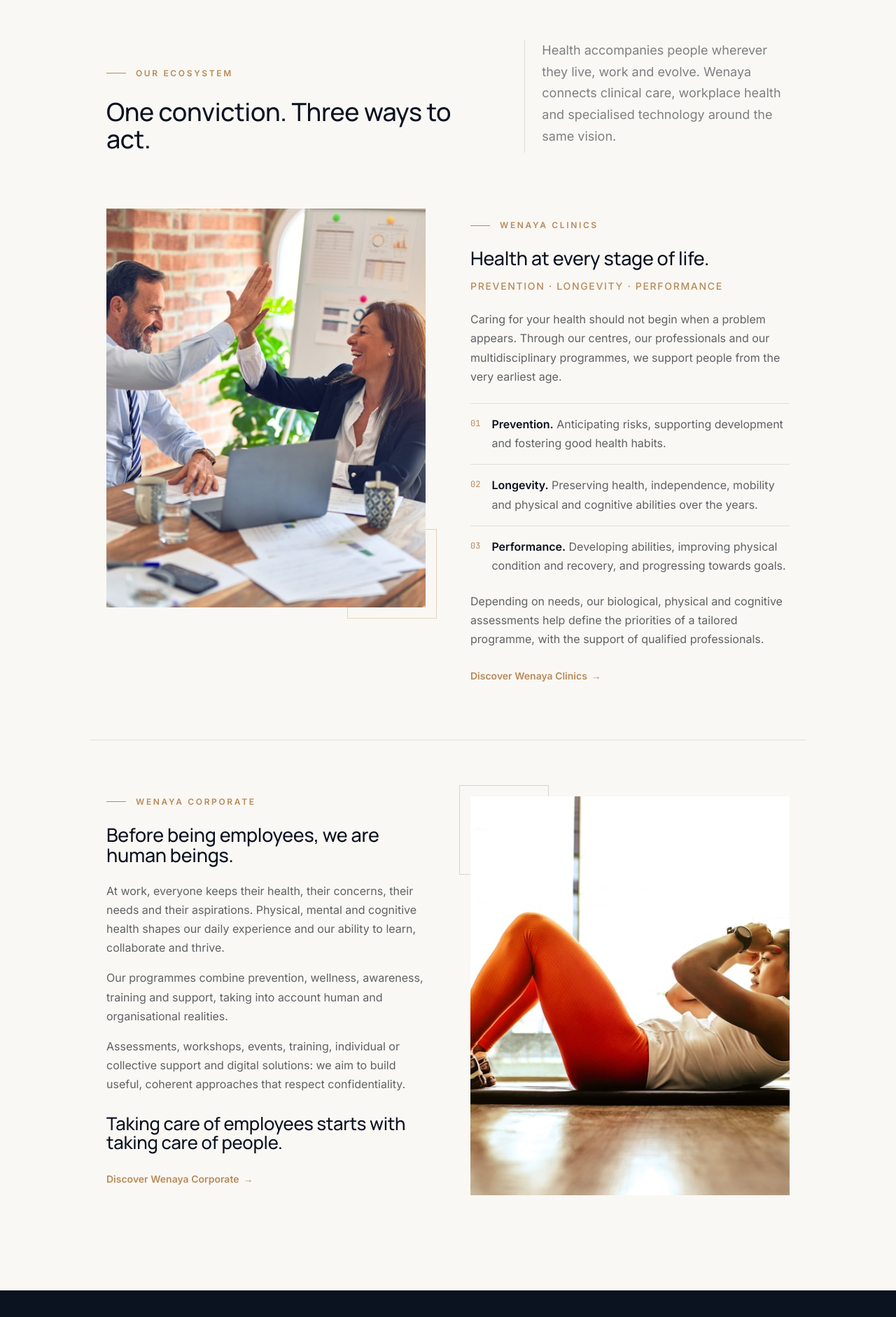
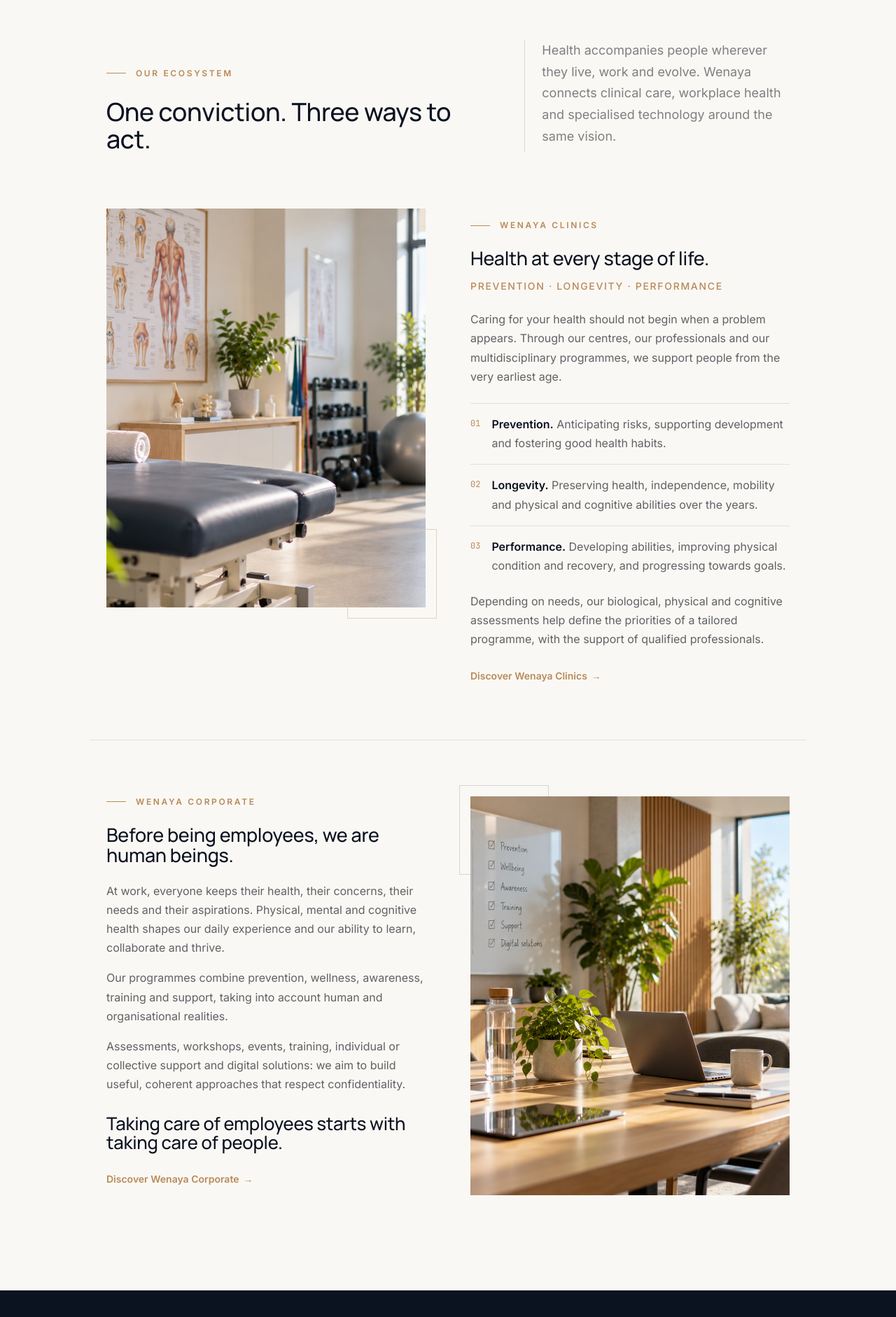
Before and after one commit to Badr-ma/wenaya, a Next.js app: page /en/about-us in a window 1280 px wide. Shown: the part 1937-3819 px from the top of the page at 70% size. Built offline with nearby package versions, Linux system fonts and the light colour scheme; no server answers.

Commit message:
chore(about): update corporate and clinic imagery

```diff
--- a/src/components/about/APropos.tsx
+++ b/src/components/about/APropos.tsx
@@ -141,7 +141,7 @@
     closing:
       "Selon les besoins, nos bilans biologiques, physiques et cognitifs aident à définir les priorités d'un parcours adapté, avec l'appui de professionnels qualifiés.",
     cta: "Découvrir Wenaya Clinics",
-    image: "/images/diverse-team.jpg",
+    image: "/images/Cabinet%20de%20kin%C3%A9sith%C3%A9rapie%20lumineux%20et%20moderne.png",
     imageAlt:
       "Professionnels et patients Wenaya lors d'un accompagnement pluridisciplinaire au centre de Casablanca",
   },
@@ -156,7 +156,8 @@
     highlight:
       "Prendre soin des collaborateurs, c'est d'abord prendre soin des personnes.",
     cta: "Découvrir Wenaya Corporate",
-    image: "/images/wellness-stretch.jpg",
+    image:
+      "/images/Espace%20de%20travail%20chaleureux%20et%20collaboratif%20%281%29.png",
     imageAlt:
       "Atelier bien-être en entreprise conduit par les équipes Wenaya Corporate",
   },
@@ -301,7 +302,7 @@
     closing:
       "Depending on needs, our biological, physical and cognitive assessments help define the priorities of a tailored programme, with the support of qualified professionals.",
     cta: "Discover Wenaya Clinics",
-    image: "/images/diverse-team.jpg",
+    image: "/images/Cabinet%20de%20kin%C3%A9sith%C3%A9rapie%20lumineux%20et%20moderne.png",
     imageAlt:
       "Wenaya professionals and patients during a multidisciplinary appointment at the Casablanca centre",
   },
@@ -315,7 +316,8 @@
     ],
     highlight: "Taking care of employees starts with taking care of people.",
     cta: "Discover Wenaya Corporate",
-    image: "/images/wellness-stretch.jpg",
+    image:
+      "/images/Espace%20de%20travail%20chaleureux%20et%20collaboratif%20%281%29.png",
     imageAlt: "Workplace wellness workshop led by the Wenaya Corporate teams",
   },
   technology: {
```
Also changed, not shown: public/images/Cabinet de kinésithérapie lumineux et moderne.png (added), public/images/Espace de travail chaleureux et collaboratif (1).png (added).
